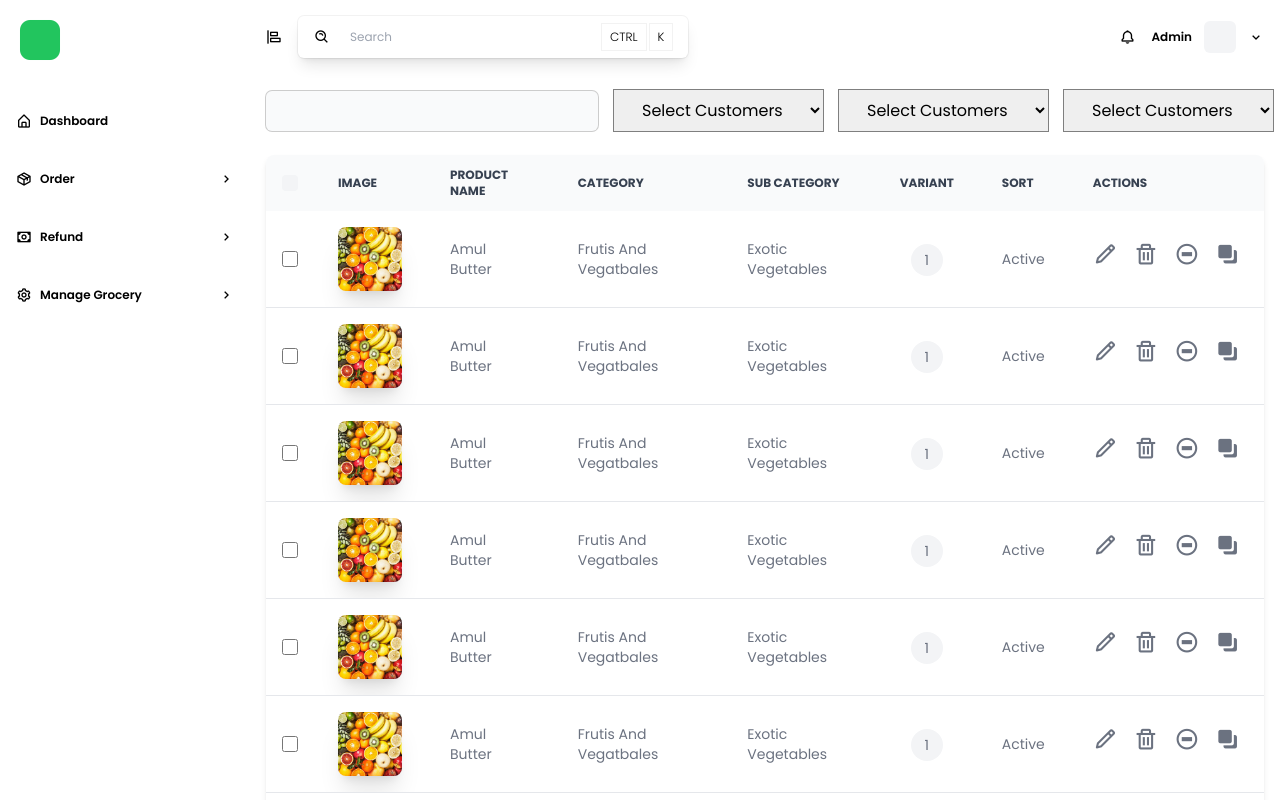
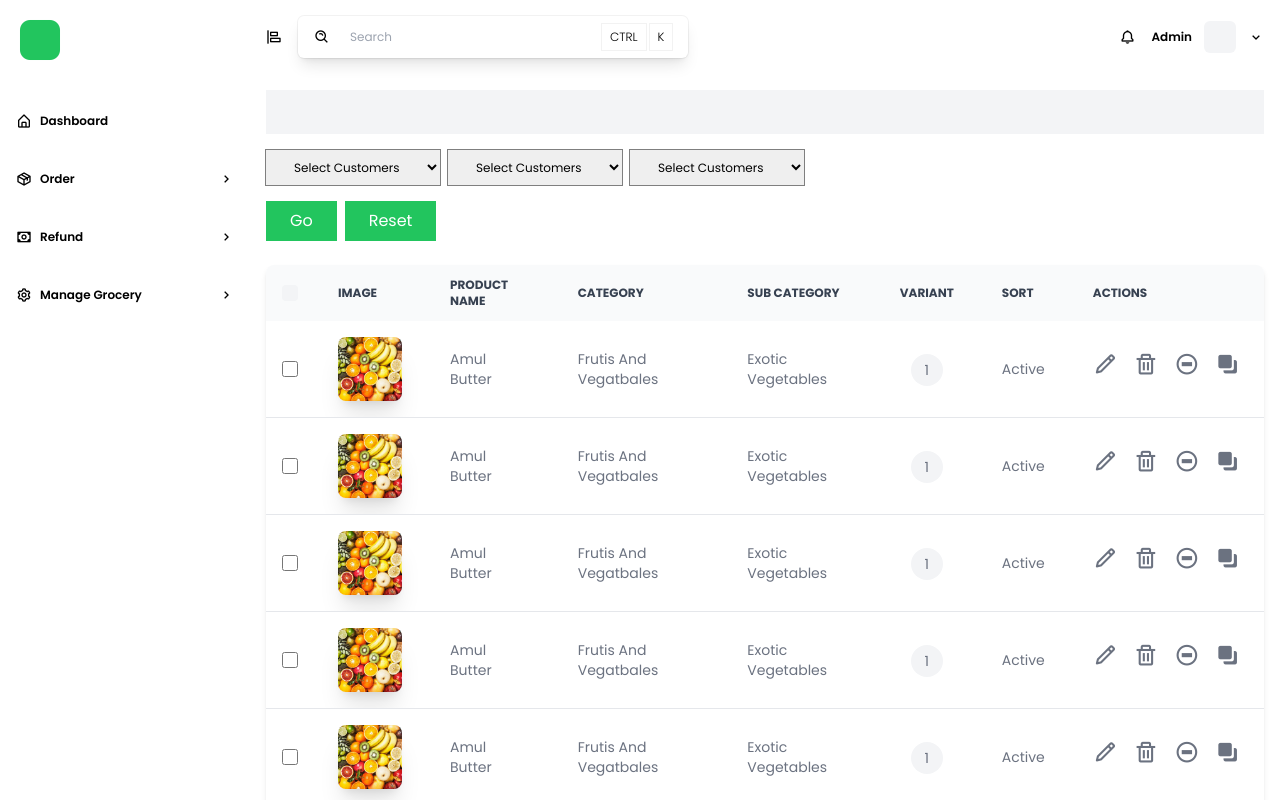
Before and after one commit to rishirathoree/grocery-app, a React (Vite) app: page /Products in a window 1280 px wide. Built offline with nearby package versions, Linux system fonts and the light colour scheme.

Commit message:
changes happened

```diff
--- a/src/Pages/Products.jsx
+++ b/src/Pages/Products.jsx
@@ -13,23 +13,24 @@
     <>
       <div className="p-4 space-y-6">
           {/* catgeory sroting option containing search/slect dropdown category and subcategory */}
-          <div className="flex lg:items-center md:items-start gap-4 lg:flex-row md:flex-col sm:flex-col">
-          <input type="text" className="focus:outline-none outline-none p-2 bg-gray-50 ring-1 ring-black/20 rounded-md" />
-          <div className=" flex lg:flex-row md:flex-col sm:flex-col lg:items-center md:items-start sm:items-start gap-4">
-          <select className="px-6 py-2 ring-1 ring-black/50 focus:outline-none outline-none">
+          <div className="space-y-4">
+            <input type="text" className="w-full text-lg p-2 bg-gray-100 focus:outline-none outline-none" />
+            <div className="flex items-center flex-wrap gap-2">
+            <select className="px-6 text-xsm py-2 ring-1 ring-black/50 focus:outline-none outline-none">
             <option>Select Customers</option>
           </select>
-          <select className="px-6 py-2 ring-1 ring-black/50 focus:outline-none outline-none">
+          <select className="px-6 text-xsm py-2 ring-1 ring-black/50 focus:outline-none outline-none">
             <option>Select Customers</option>
           </select>
-          <select className="px-6 py-2 ring-1 ring-black/50 focus:outline-none outline-none">
+          <select className="px-6 text-xsm py-2 ring-1 ring-black/50 focus:outline-none outline-none">
             <option>Select Customers</option>
           </select>
-          </div>
-          <div className="flex lg:flex-row md:flex-row sm:flex-flex-row gap-3">
-          <button className="px-6 py-2 bg-green-500 text-white">Go</button>
+            </div>
+            <div className="space-x-2">
+            <button className="px-6 py-2 bg-green-500 text-white">Go</button>
           <button className="px-6 py-2 bg-green-500 text-white">Reset</button>
-          </div>
+            </div>
+
           </div>
           {/* catgeory sroting option containing search/slect dropdown category and subcategory end here */}
 
```
